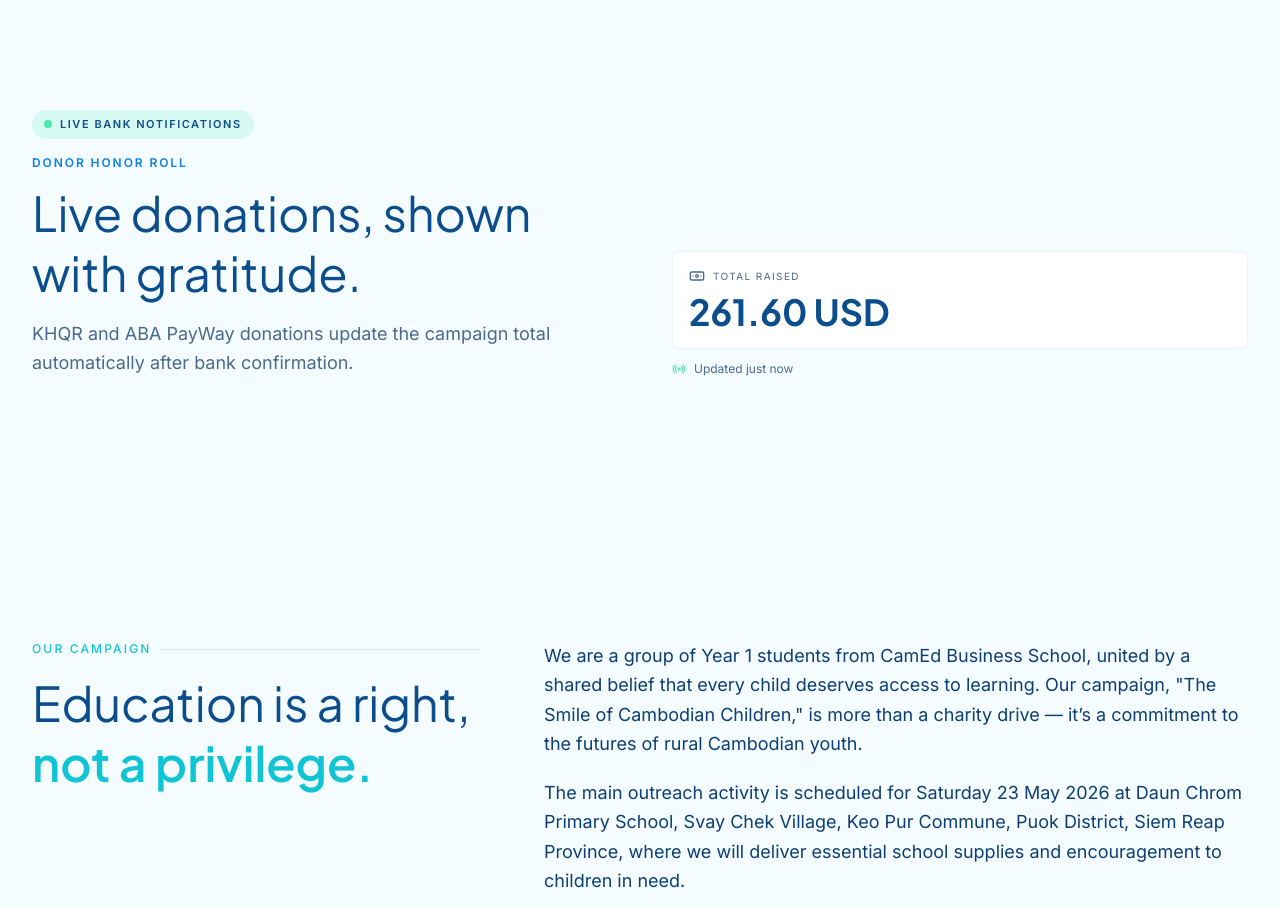
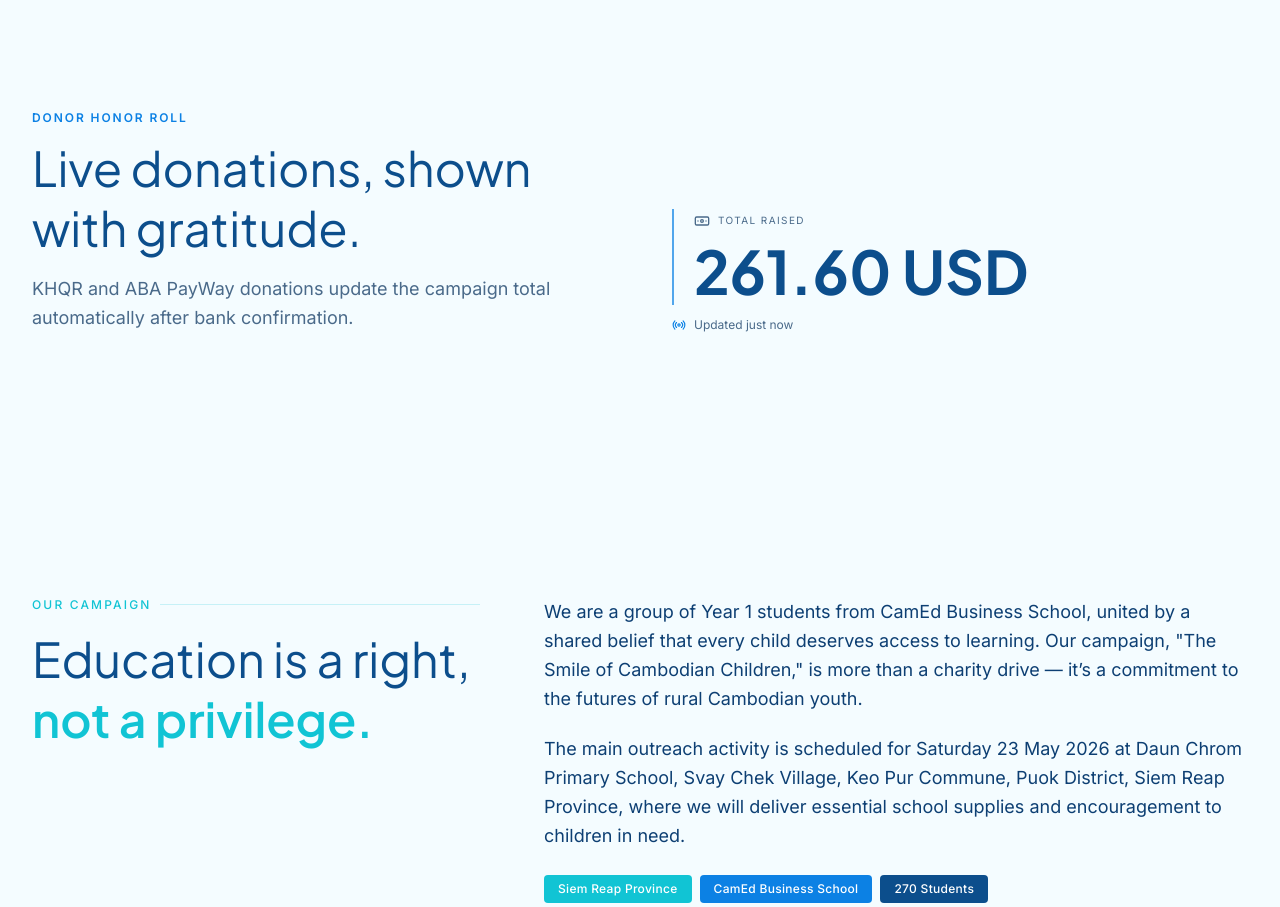
Before and after one commit to lyheang369/scc-charity, a React (Vite) app: page / in a window 1280 px wide. Shown: the part 802-1709 px from the top of the page. Built offline with nearby package versions, Linux system fonts and the light colour scheme.

Commit message:
fix: redesign donation total display

```diff
--- a/src/components/DonationHonorRoll.jsx
+++ b/src/components/DonationHonorRoll.jsx
@@ -1,20 +1,30 @@
 import { Banknote } from 'lucide-react'
 import { buildLeaderboard, formatDonationAmount, formatRelativeTime } from '../lib/donations'
 
-export function DonationSummary({ summary, labels }) {
+export function DonationSummary({ summary, labels, tone = 'light' }) {
   const items = [
     { icon: Banknote, label: labels.totalRaised, value: formatDonationAmount(summary.totalAmount) },
   ]
+  const dark = tone === 'dark'
 
   return (
     <div className="grid gap-3">
       {items.map(({ icon: Icon, label, value }) => (
-        <div key={label} className="rounded-lg border border-navy/8 bg-white px-4 py-4">
-          <div className="flex items-center gap-2 text-muted mb-2">
+        <div
+          key={label}
+          className={`border-l-2 pl-5 py-1 ${
+            dark ? 'border-lime/80' : 'border-orange/70'
+          }`}
+        >
+          <div className={`flex items-center gap-2 mb-3 ${dark ? 'text-white/60' : 'text-muted'}`}>
             <Icon size={16} />
             <span className="text-[10px] uppercase tracking-[0.14em]">{label}</span>
           </div>
-          <div className="font-display text-3xl md:text-4xl font-bold text-navy">{value}</div>
+          <div className={`font-display text-4xl md:text-5xl lg:text-6xl font-bold leading-none ${
+            dark ? 'text-cream' : 'text-navy'
+          }`}>
+            {value}
+          </div>
         </div>
       ))}
     </div>
--- a/src/components/LiveDonations.jsx
+++ b/src/components/LiveDonations.jsx
@@ -10,7 +10,7 @@ import { DonationSummary } from './DonationHonorRoll'
 export default function LiveDonations() {
   const t = useTranslation()
   const { language } = useContext(LanguageContext)
-  const { summary, generatedAt, syncedAt, checkedAt, live, loading } = useDonations()
+  const { summary, generatedAt, syncedAt, checkedAt, loading } = useDonations()
   const labels = t.donations
   const updatedAt = checkedAt || syncedAt || generatedAt || summary.lastDonationAt
 
@@ -19,10 +19,6 @@ export default function LiveDonations() {
       <div className="max-w-7xl mx-auto px-5 md:px-8">
         <ScrollReveal className="grid lg:grid-cols-[minmax(0,0.95fr)_minmax(0,1.05fr)] gap-8 lg:gap-12 items-end mb-10">
           <div>
-            <div className="inline-flex items-center gap-2 rounded-full bg-lime-soft px-3 py-1.5 text-[11px] font-semibold uppercase tracking-[0.14em] text-navy mb-4">
-              <span className={`w-2 h-2 rounded-full ${live ? 'bg-lime' : 'bg-orange'}`} />
-              {live ? labels.statusLive : labels.statusFallback}
-            </div>
             <p className="text-xs font-semibold tracking-[0.16em] uppercase text-orange mb-3">{labels.eyebrow}</p>
             <h2 className="font-display text-3xl md:text-4xl lg:text-5xl font-light text-navy leading-tight mb-4">
               {labels.headline}
@@ -33,7 +29,7 @@ export default function LiveDonations() {
           <div className="lg:justify-self-end w-full lg:max-w-xl">
             <DonationSummary summary={summary} labels={labels} />
             <div className="mt-3 flex items-center gap-2 text-xs text-muted">
-              <Radio size={14} className={live ? 'text-lime' : 'text-orange'} />
+              <Radio size={14} className="text-orange" />
               <span>
                 {loading ? labels.loading : labels.updated}{' '}
                 {updatedAt ? formatRelativeTime(updatedAt, language) : ''}
--- a/src/data/content.js
+++ b/src/data/content.js
@@ -121,8 +121,6 @@ const content = {
       pageEyebrow: "SCC Donation Ledger",
       pageHeadline: "Donor Honor Roll",
       pageDescription: "A public thank-you page for everyone supporting Smile of Cambodian Children through KHQR and ABA PayWay.",
-      statusLive: "Live bank notifications",
-      statusFallback: "Historical payment record",
       recentTitle: "Latest donations",
       allDonationsTitle: "All donations",
       leaderboardTitle: "Leaderboard",
@@ -282,8 +280,6 @@ const content = {
       pageEyebrow: "បញ្ជីបរិច្ចាគ SCC",
       pageHeadline: "បញ្ជីកិត្តិយសអ្នកបរិច្ចាគ",
       pageDescription: "ទំព័រថ្លែងអំណរគុណជាសាធារណៈសម្រាប់អ្នកគ្រប់គ្នាដែលគាំទ្រ Smile of Cambodian Children តាម KHQR និង ABA PayWay។",
-      statusLive: "ជូនដំណឹងធនាគារផ្ទាល់",
-      statusFallback: "កំណត់ត្រាបង់ប្រាក់មុនៗ",
       recentTitle: "ការបរិច្ចាគថ្មីៗ",
       allDonationsTitle: "ការបរិច្ចាគទាំងអស់",
       leaderboardTitle: "តារាងកិត្តិយស",
--- a/src/pages/DonorsPage.jsx
+++ b/src/pages/DonorsPage.jsx
@@ -11,7 +11,7 @@ import { formatRelativeTime } from '../lib/donations'
 export default function DonorsPage() {
   const t = useTranslation()
   const { language } = useContext(LanguageContext)
-  const { summary, generatedAt, syncedAt, checkedAt, live, loading } = useDonations()
+  const { summary, generatedAt, syncedAt, checkedAt, loading } = useDonations()
   const labels = t.donations
   const updatedAt = checkedAt || syncedAt || generatedAt || summary.lastDonationAt
 
@@ -36,10 +36,6 @@ export default function DonorsPage() {
 
             <div className="grid lg:grid-cols-[minmax(0,0.95fr)_minmax(0,1.05fr)] gap-8 lg:gap-12 items-end">
               <div>
-                <div className="inline-flex items-center gap-2 rounded-full bg-white/8 px-3 py-1.5 text-[11px] font-semibold uppercase tracking-[0.14em] text-lime mb-4">
-                  <span className={`w-2 h-2 rounded-full ${live ? 'bg-lime' : 'bg-orange'}`} />
-                  {live ? labels.statusLive : labels.statusFallback}
-                </div>
                 <p className="text-xs font-semibold tracking-[0.16em] uppercase text-lime mb-3">{labels.pageEyebrow}</p>
                 <h1 className="font-display text-4xl md:text-5xl lg:text-6xl font-bold text-cream leading-tight mb-4">
                   {labels.pageHeadline}
@@ -48,7 +44,7 @@ export default function DonorsPage() {
               </div>
 
               <div className="lg:justify-self-end w-full lg:max-w-xl">
-                <DonationSummary summary={summary} labels={labels} />
+                <DonationSummary summary={summary} labels={labels} tone="dark" />
                 <div className="mt-4 flex flex-wrap items-center gap-3 text-xs text-white/45">
                   <span>{loading ? labels.loading : labels.updated} {updatedAt ? formatRelativeTime(updatedAt, language) : ''}</span>
                 </div>
```
